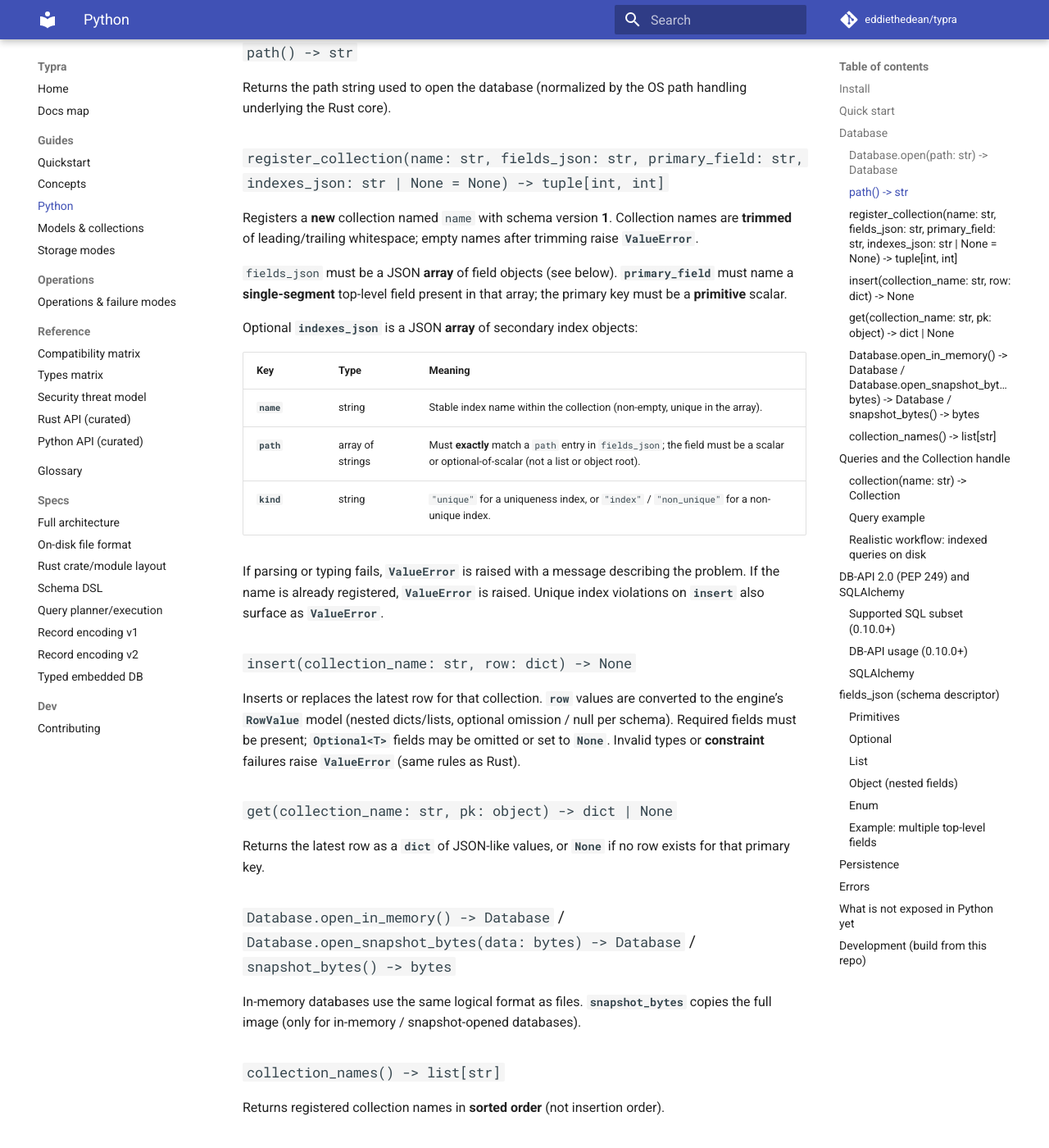
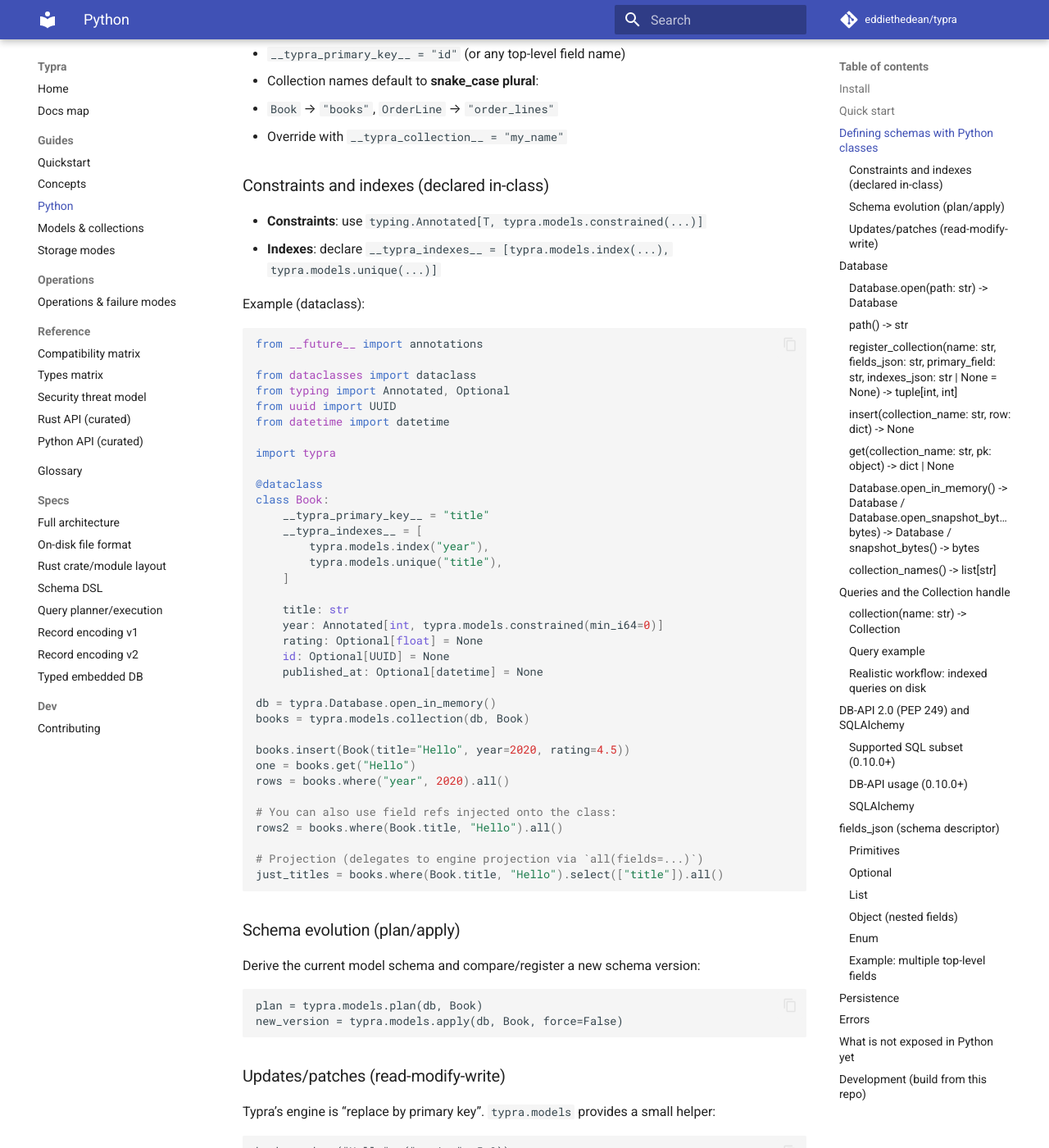
Before and after one commit to eddiethedean/typra, an MkDocs documentation site: the page built from docs/guides/python.md, in a window 1280 px wide and 1400 px high, scrolled down 1567 px. Shown: the whole window at 82% size. Built offline with MkDocs 1.6.1 and Material for MkDocs 9.7.7, drawn with Linux system fonts in a browser that asks for light colours; comment, search, counter and statistics services are not loaded; some of the changed text lies outside the part shown.

Commit message:
python/docs: make typra.models the primary schema interface
Promote class-based schemas (dataclass/Pydantic) across READMEs and guides, keep fields_json as an advanced escape hatch, and update doc-example verification to match.

```diff
--- a/docs/guides/python.md
+++ b/docs/guides/python.md
@@ -41,6 +41,75 @@ Output:
 `register_collection` returns **`(collection_id, schema_version)`**. For a new collection, ids start at **`1`** and the first schema version is **`1`**.
 
 A longer insert/get snippet with **`typra.__version__`** is in [Quickstart — Minimal Python example](quickstart.md#minimal-python-example) (also verified in CI).
+
+## Defining schemas with Python classes
+
+Typra’s core Python API takes a JSON schema descriptor (`fields_json`). If you prefer defining schemas as Python classes, use **`typra.models`**.
+
+Rules (v1):
+
+- Your class must be a **`@dataclass`** or a **Pydantic `BaseModel`** (Pydantic is an optional dependency).
+- You must explicitly declare the primary key field:
+  - `__typra_primary_key__ = "id"` (or any top-level field name)
+- Collection names default to **snake_case plural**:
+  - `Book` → `"books"`, `OrderLine` → `"order_lines"`
+  - Override with `__typra_collection__ = "my_name"`
+
+### Constraints and indexes (declared in-class)
+
+- **Constraints**: use `typing.Annotated[T, typra.models.constrained(...)]`
+- **Indexes**: declare `__typra_indexes__ = [typra.models.index(...), typra.models.unique(...)]`
+
+Example (dataclass):
+
+    from __future__ import annotations
+
+    from dataclasses import dataclass
+    from typing import Annotated, Optional
+    from uuid import UUID
+    from datetime import datetime
+
+    import typra
+
+    @dataclass
+    class Book:
+        __typra_primary_key__ = "title"
+        __typra_indexes__ = [
+            typra.models.index("year"),
+            typra.models.unique("title"),
+        ]
+
+        title: str
+        year: Annotated[int, typra.models.constrained(min_i64=0)]
+        rating: Optional[float] = None
+        id: Optional[UUID] = None
+        published_at: Optional[datetime] = None
+
+    db = typra.Database.open_in_memory()
+    books = typra.models.collection(db, Book)
+
+    books.insert(Book(title="Hello", year=2020, rating=4.5))
+    one = books.get("Hello")
+    rows = books.where("year", 2020).all()
+
+    # You can also use field refs injected onto the class:
+    rows2 = books.where(Book.title, "Hello").all()
+
+    # Projection (delegates to engine projection via `all(fields=...)`)
+    just_titles = books.where(Book.title, "Hello").select(["title"]).all()
+
+### Schema evolution (plan/apply)
+
+Derive the current model schema and compare/register a new schema version:
+
+    plan = typra.models.plan(db, Book)
+    new_version = typra.models.apply(db, Book, force=False)
+
+### Updates/patches (read-modify-write)
+
+Typra’s engine is “replace by primary key”. `typra.models` provides a small helper:
+
+    books.update("Hello", {"rating": 5.0})
 
 ## `Database`
 
```
Also changed, not shown: README.md (+28 -11 lines), docs/guides/quickstart.md (+25 -12 lines), python/typra/README.md (+28 -13 lines), 5 other files.
